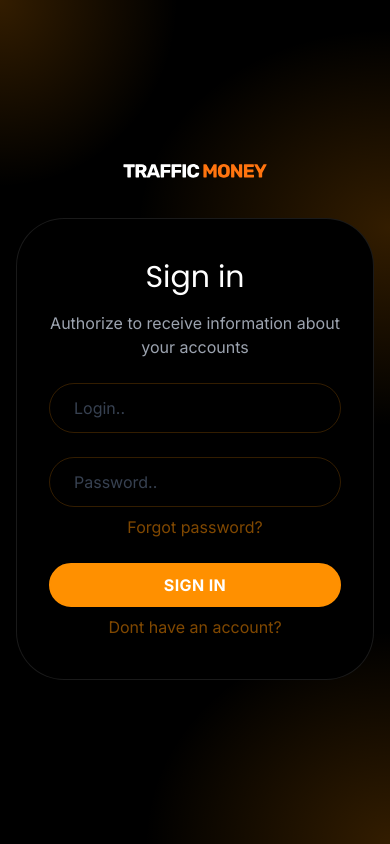
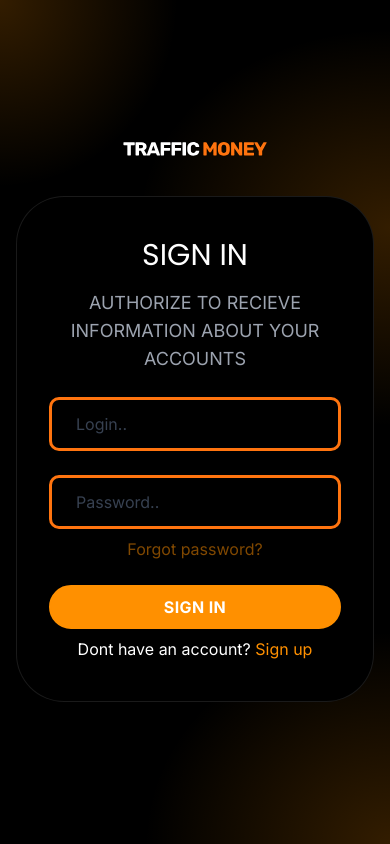
Before and after one commit to delanovv/frontend-money, a plain HTML site: page signin/index.html in a window 390 px wide. Drawn offline with nearby package versions, Linux system fonts and the light colour scheme.

Commit message:
redesign

```diff
--- a/signin/index.html
+++ b/signin/index.html
@@ -40,32 +40,31 @@
             class="px-8 md:px-10 lg:px-16 py-10 w-full max-w-lg bg-black border border-white/10 rounded-5xl"
           >
             <h1
-              class="text-3xl md:text-4xl lg:text-5xl text-white text-center mb-4"
+              class="text-3xl md:text-4xl lg:text-xs text-white text-center mb-4"
             >
-              Sign in
+              SIGN IN
             </h1>
             <p
-              class="mb-6 md:mb-8 lg:mb-10 text-gray-400 text-center text-md lg:text-lg"
+              class="mb-6 md:mb-8 lg:mb-10 text-gray-400 text-center text-lg lg:text-lg"
             >
-              Authorize to receive information about your accounts
+              AUTHORIZE TO RECIEVE INFORMATION ABOUT YOUR ACCOUNTS
             </p>
             <div>
               <div class="mb-6 md:mb-8">
-                <input type="text" class="input" placeholder="Login.." />
+                  <input type="text" class="input" placeholder="Login.."
+                         style="border: 3px solid #FF740F; border-radius: 10px;" />
               </div>
               <div class="mb-6 md:mb-8 flex flex-col items-center">
-                <input type="text" class="input" placeholder="Password.." />
-                <a href="#" class="text-center mt-2 text-primary/50"
-                  >Forgot password?</a
-                >
+                  <input type="text" class="input" placeholder="Password.."
+                         style="border: 3px solid #FF740F; border-radius: 10px;" />
+                  <a href="#" class="text-center mt-2 text-primary/50">Forgot password?</a>
               </div>
-            </div>
+          </div>
+
             <button class="button-sm button-secondary w-full">Sign in</button>
             <div class="flex items-center justify-center">
-              <a
-                href="../signup"
-                class="text-center mt-2 text-primary/50 mx-auto"
-                >Dont have an account?</a
+              <p class="text-xs mt-2"
+              >Dont have an account?  <a href="/signup/index.html" class="text-primary">Sign up</a></p
               >
             </div>
           </div>
```
Also changed, not shown: index.html (+9 -16 lines), plans/index.html (+1 -17 lines).
